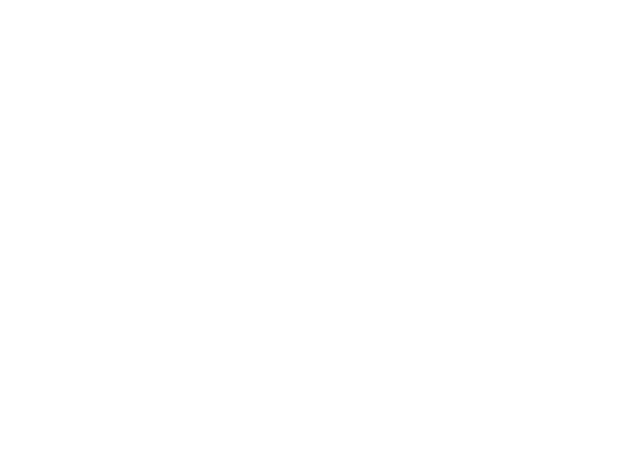
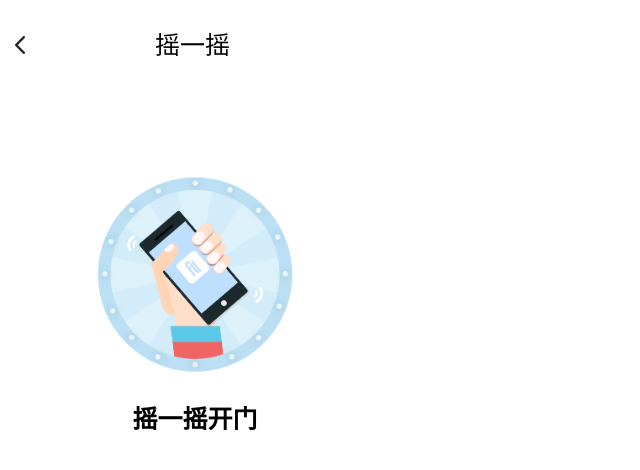
Before and after one commit to llxxxxxx/Static-page, a Vue app: page /shake in a window 1280 px wide. Before the commit this address had no page. Shown: the top 470 px of the page, without its empty margins (0-640 px from the left). Built offline with nearby package versions, Linux system fonts and the light colour scheme.

Commit message:
摇一摇

```diff
--- a/src/router/index.js
+++ b/src/router/index.js
@@ -77,6 +77,10 @@ const router = createRouter({
     {
       path: '/modifyphonenumber',
       component: () => import('../views/Modify_Phonenumber.vue')
+    },
+    {
+      path: '/shake',
+      component: () => import('../views/Shake.vue')
     }
   ]
 })
--- a/src/views/Home.vue
+++ b/src/views/Home.vue
@@ -13,7 +13,11 @@
         </div>
         <hr style="border: 1px solid #ddd" />
         <div>
-          <div v-for="(item, index) in list" class="list">
+          <div
+            v-for="(item, index) in list"
+            class="list"
+            @click="select(index)"
+          >
             <img :src="item.image" class="four" alt="" />
             <div>
               <p style="font-size: 18px; font-weight: 700">{{ item.title }}</p>
@@ -105,6 +109,11 @@ export default {
     },
     goinformation() {
       this.$router.replace("/information");
+    },
+    select(i) {
+      if (i === 0) {
+        this.$router.push("/smartdoor");
+      }
     },
   },
 };
--- /dev/null
+++ b/src/views/Shake.vue
@@ -0,0 +1,67 @@
+<!-- 摇一摇 -->
+<template>
+  <div>
+    <div class="head">
+      <img @click="goback" src="./images/setting/icon_1.png" alt="" />
+      <span>摇一摇</span>
+    </div>
+    <div class="main">
+      <img
+        style="width: 200px"
+        src="./images/shake/6_2摇一摇开门_03.gif"
+        alt=""
+      />
+      <p>摇一摇开门</p>
+    </div>
+  </div>
+</template>
+<script>
+export default {
+  data() {
+    return {};
+  },
+  methods: {
+    goback() {
+      this.$router.replace("/smartdoor");
+    },
+  },
+};
+</script>
+
+<style scoped>
+* {
+  margin: 0;
+  padding: 0;
+}
+.head {
+  width: 375px;
+  height: 50px;
+  padding-top: 25px;
+  padding-left: 15px;
+  background-color: white;
+  margin-bottom: 10px;
+}
+
+.head img {
+  width: 10px;
+}
+
+.head span {
+  font-size: 25px;
+  display: inline-block;
+  width: 335px;
+  height: 40px;
+  text-align: center;
+}
+.main {
+  width: 390px;
+  height: 350px;
+  text-align: center;
+  margin-top: 100px;
+}
+.main p {
+  font-size: 25px;
+  font-weight: 700;
+  margin-top: 20px;
+}
+</style>
--- a/src/views/Smart_Opendoor.vue
+++ b/src/views/Smart_Opendoor.vue
@@ -3,7 +3,7 @@
   <div>
     <!--头部-->
     <div class="head">
-      <img src="./images/changeArea/icon_1.png" alt="" />
+      <img @click="goback" src="./images/changeArea/icon_1.png" alt="" />
       <span
         style="
           font-size: 22px;
@@ -24,7 +24,7 @@
 
       <div class="main">
         <div>
-          <div v-for="item in content">
+          <div v-for="(item, index) in content" @click="select(index)">
             <img :src="item.image" alt="" />
             <ul>
               <li style="font-weight: 800; font-size: 22px">
@@ -99,6 +99,16 @@ export default {
         },
       ],
     };
+  },
+  methods: {
+    goback() {
+      this.$router.replace("/home");
+    },
+    select(i) {
+      if (i === 0) {
+        this.$router.push("/shake");
+      }
+    },
   },
 };
 </script>
```
Also changed, not shown: src/views/images/shake/6_2摇一摇开门_03.gif (added), src/views/images/shake/6_2摇一摇开门_1.png (added).
